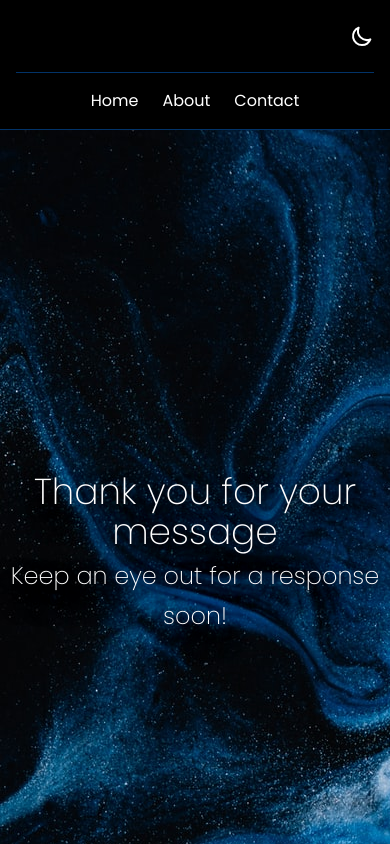
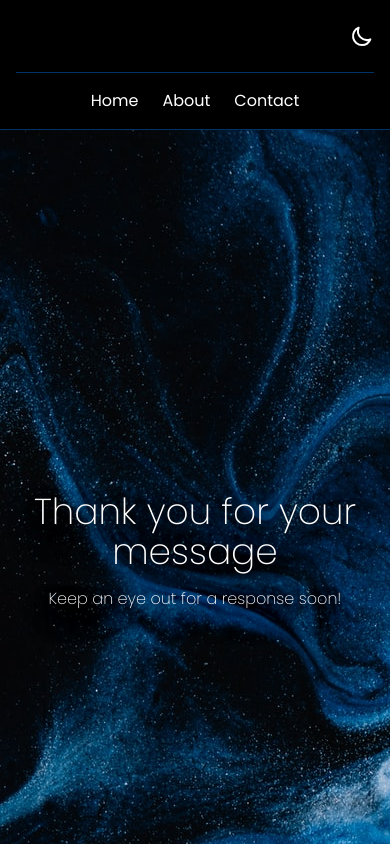
Before and after one commit to leanndemetro/portfolioV3, a Next.js app: page /success in a window 390 px wide. Shown: the top 844 px of the page. Built offline with nearby package versions, Linux system fonts and the light colour scheme.

Commit message:
success page text size updated for mobile

```diff
--- a/pages/success.js
+++ b/pages/success.js
@@ -19,7 +19,7 @@ export default function Success() {
                     <div className="w-screen h-screen bg-[url('/hero-img.jpg')] justify-center flex items-center">
                         <p className="text-shadow-lg text-center text-white text-4xl">Thank you for your message
                         <br></br>
-                        <span className="text-2xl">Keep an eye out for a response soon!</span></p>
+                        <span className="text-base md:text-2xl">Keep an eye out for a response soon!</span></p>
                     </div>
                 </div>
             </div>
```
